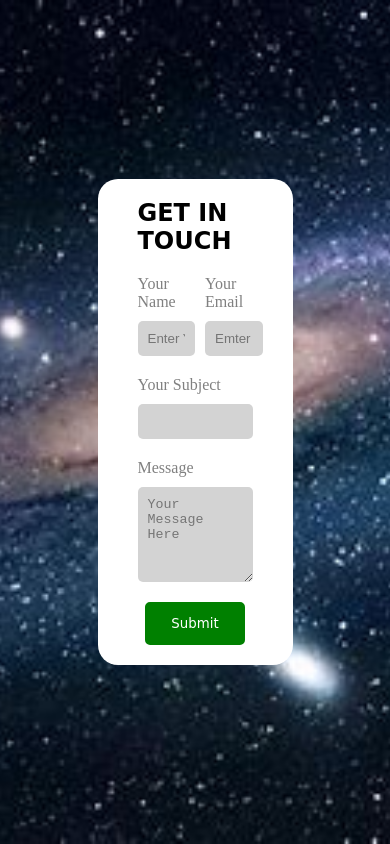
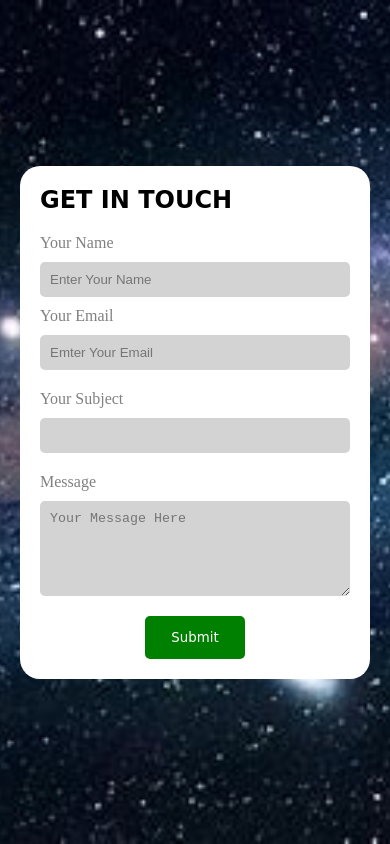
Before and after one commit to zuleecode/Contact-Form, a plain HTML site: page index.html in a window 390 px wide. Drawn offline with Linux system fonts and the light colour scheme.

Commit message:
Made it responsive on smaller devices

```diff
--- a/style.css
+++ b/style.css
@@ -20,7 +20,8 @@ label {
     color: grey;
 }
 
-input, textarea {
+input,
+textarea {
     background-color: lightgray;
     border-radius: 5px;
     border: none;
@@ -84,8 +85,30 @@ input, textarea {
     color: white;
 }
 
-.form-btn-container button:hover{
+.form-btn-container button:hover {
     background-color: transparent;
     border: 2px solid green;
     color: green;
 }
+
+@media screen and (max-width: 700px) {
+    body {
+        padding: 20px;
+    }
+
+    .form-container {
+        width: 100%;
+    }
+
+    .form-inputs-cont {
+        flex-direction: column;
+    }
+
+    .form-input-extra {
+        width: 100%;
+    }
+
+    .form-container {
+        padding: 20px;
+    }
+}
```
